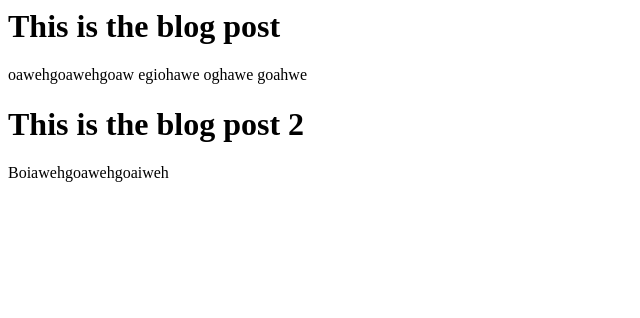
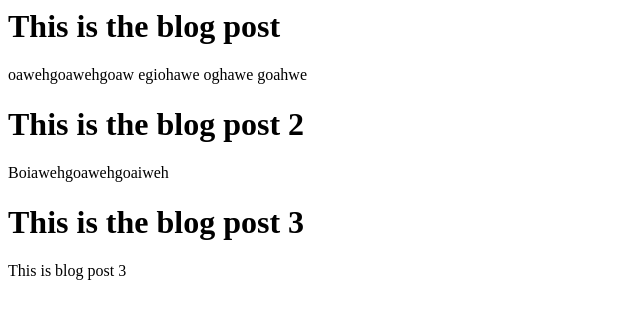
Before and after one commit to maxjamesdemo/maxjamesdemo.github.io, a plain HTML site: page index.html in a window 1280 px wide. Shown: the whole page, without its empty margins (0-640 px from the left). Drawn offline with Linux system fonts and the light colour scheme.

Commit message:
Blog post 3

```diff
--- a/index.html
+++ b/index.html
@@ -11,6 +11,11 @@
 			Boiawehgoawehgoaiweh
 		</p>
 
+		<h1>This is the blog post 3</h1>
+		<p>
+			This is blog post 3
+		</p>
+
 	</body>
 
 </html>
```
